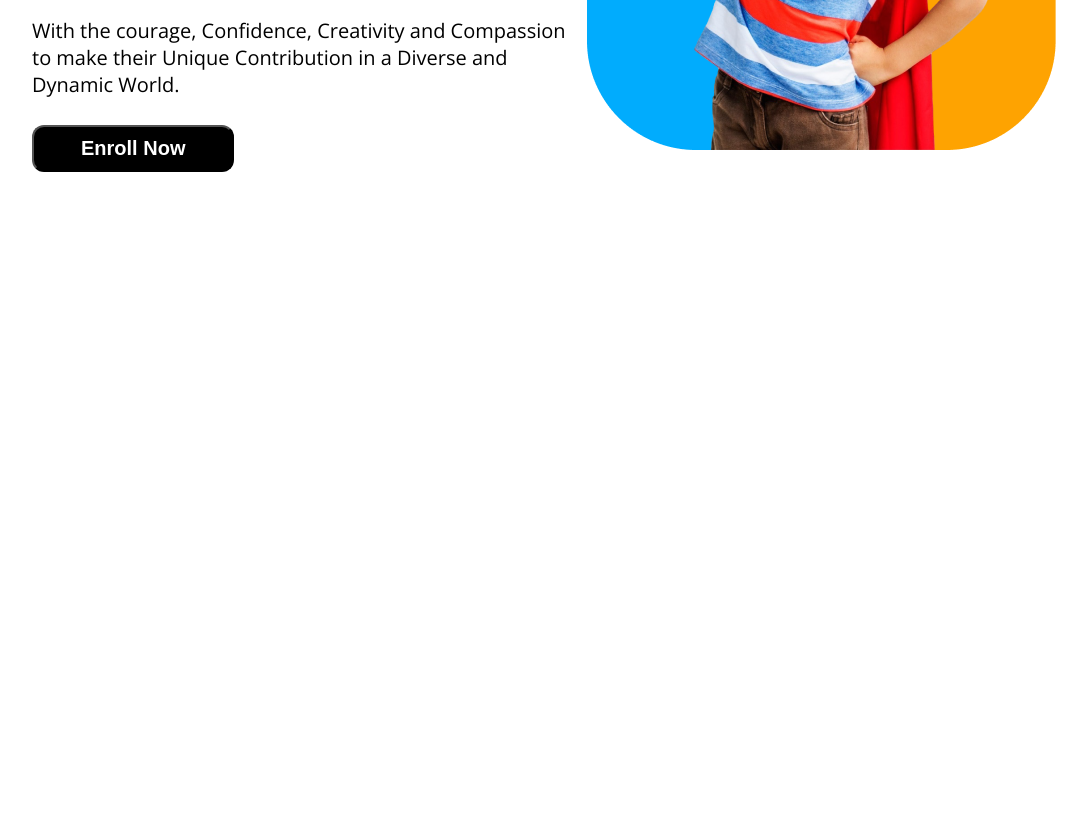
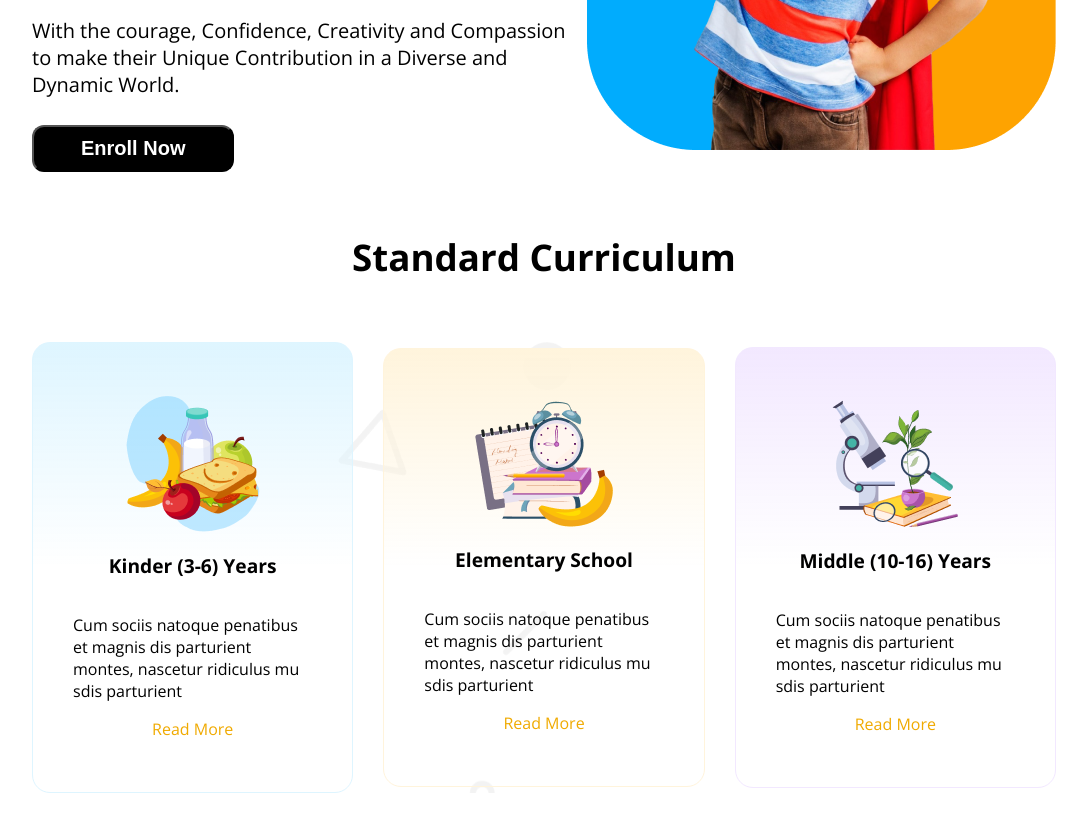
Before and after one commit to tanjim604/Assignment2, a plain HTML site: page index.html in a window 1280 px wide. Shown: the part 572-1404 px from the top of the page, without its empty margins (104-1191 px from the left). Before the commit the page ends 804 px from the top, so only its background shows below. Drawn offline with nearby package versions, Linux system fonts and the light colour scheme.

Commit message:
Standard Curriculum Section

```diff
--- a/index.html
+++ b/index.html
@@ -56,6 +56,33 @@
             </div>
 
         </section>
+        <h3 class="headings">Standard Curriculum</h3>
+        <section class="standard">
+            <div class="kinder">
+               <img src="assets/kinder.png" alt="">
+               <p class="divheading">Kinder (3-6) Years</p>
+               <p class="divbody">Cum sociis natoque penatibus et magnis
+                dis parturient montes, nascetur ridiculus
+                mu sdis parturient</p>
+                <a href="" class="more">Read More</a>
+            </div>
+            <div class="elementary">
+                <img src="assets/elementary.png" alt="">
+                <p class="divheading">Elementary School</p>
+                <p class="divbody">Cum sociis natoque penatibus et magnis
+                    dis parturient montes, nascetur ridiculus
+                    mu sdis parturient</p>
+                <a href="" class="more">Read More</a>
+            </div>
+            <div class="middle">
+                <img src="assets/middle.png" alt="">
+                <p class="divheading">Middle (10-16) Years</p>
+                <p class="divbody">Cum sociis natoque penatibus et magnis
+                    dis parturient montes, nascetur ridiculus
+                    mu sdis parturient</p>
+                <a href="" class="more">Read More</a>
+            </div>
+        </section>
     </main>
     <footer>
 
--- a/styles.css
+++ b/styles.css
@@ -5,9 +5,10 @@
   font-variation-settings:
     "wdth" 100;
 }
+
 body{
     max-width: 100%;
-    overflow: hidden;
+    overflow-x: hidden;
 }
 nav{
     max-width: 100vw;
@@ -143,3 +144,50 @@ nav{
    /* *{
     border: 1px solid black;
 } */
+.standard{
+    display: flex;
+    width: 80vw;
+    margin: 60px 10vw;
+    justify-content: space-between;
+    align-items: center;
+    gap: 30px;
+    background-image: url(assets/bg.png);
+}
+
+.kinder, .elementary, .middle{
+   display: flex;
+   flex-direction: column;
+   align-items: center;
+   /* border: 1px solid black; */
+   border-radius: 18px;
+   padding: 52px 40px;
+
+}
+.kinder{
+    background:linear-gradient(to bottom, #DEF5FF, transparent 50%);
+    border: 1px solid #DEF5FF;
+}
+.elementary{
+    background: linear-gradient(to bottom, #FFF4DC, transparent 50%);
+    border: 1px solid #FFF4DC;
+}
+.middle{
+    background:linear-gradient(to bottom, #F2E8FF, transparent 50%);
+    border: 1px solid #F2E8FF;
+}
+.more{
+    text-decoration: none;
+}
+.divheading{
+    font-size: 1.5vw;
+    font-weight: bold;
+}
+.headings{
+    width: 80vw;
+    margin:0 10vw;
+    text-align: center;
+    font-size: 2.87vw;
+}
+.more{
+    color: #F0AA00;
+}
```
Also changed, not shown: 1 other file.
